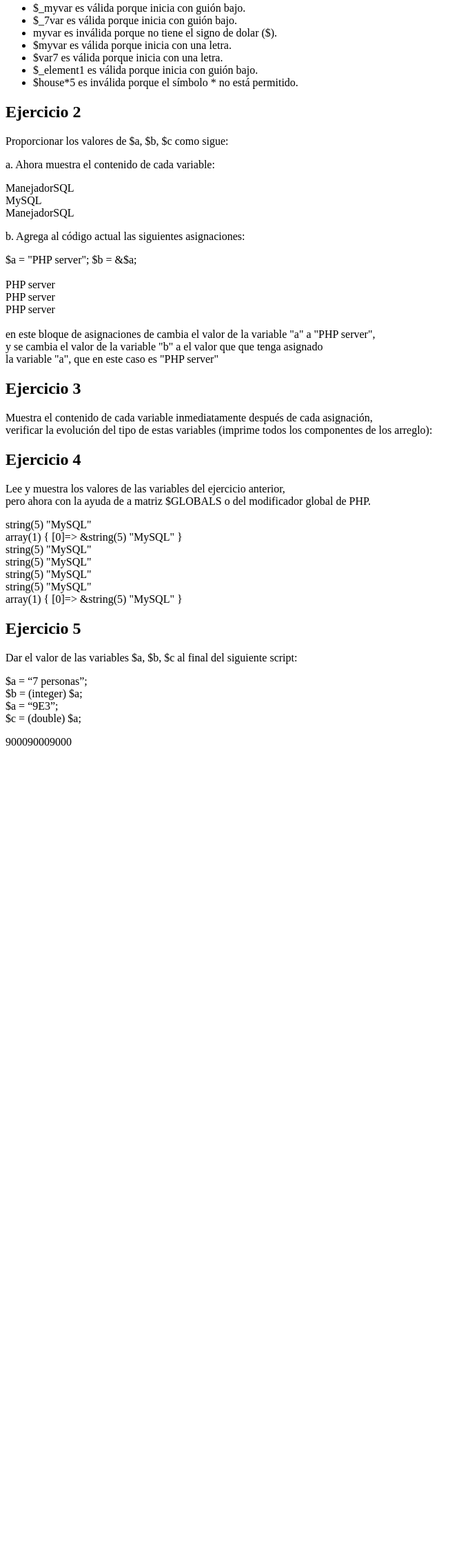
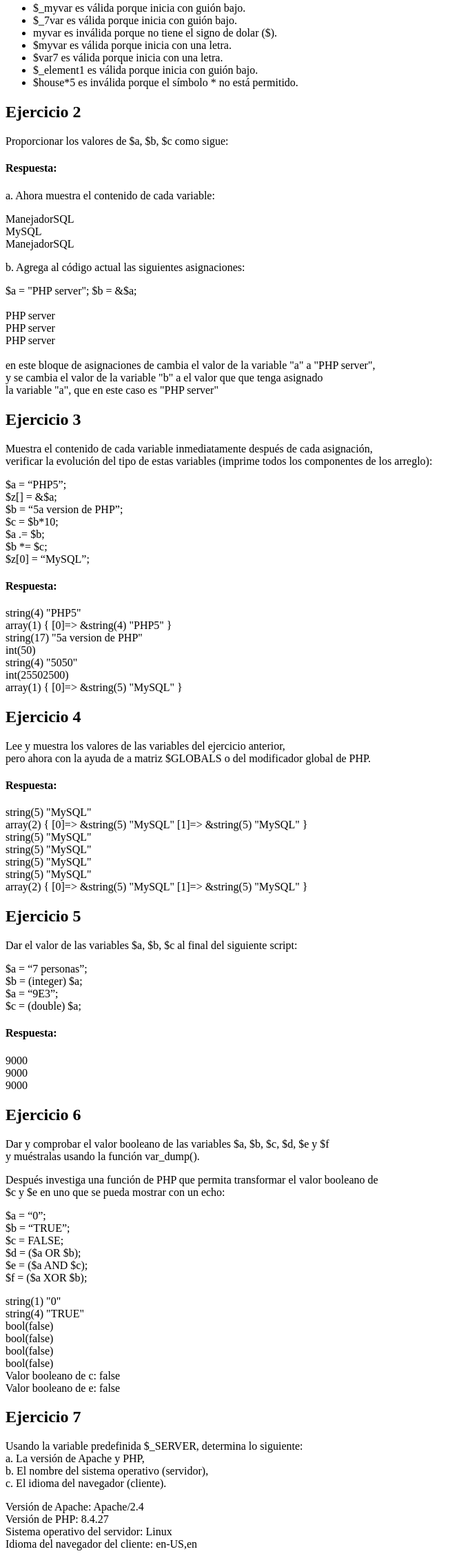
Before and after one commit to Tiagogoco/tecweb_copia, a PHP site: page / in a window 1280 px wide. Shown: the part 176-2432 px from the top of the page at 69% size, without its empty margins (0-682 px from the left). Before the commit the page ends 1257 px from the top, so only its background shows below. Run offline with PHP 8.4, Linux system fonts and the light colour scheme.

Commit message:
Ejercicio 6 y 7

```diff
--- a/practicas/p04/index.php
+++ b/practicas/p04/index.php
@@ -33,6 +33,7 @@
     <h2>Ejercicio 2</h2>
     <p>Proporcionar los valores de $a, $b, $c como sigue:</p>
     <?php
+        echo '<h4>Respuesta:</h4>';
         $a = "ManejadorSQL";
         $b = 'MySQL';
         $c = &$a;
@@ -57,33 +58,44 @@
         verificar la evolución del tipo de estas variables (imprime todos los componentes de los
         arreglo):
     </p>
+    <p>
+        $a = “PHP5”; <br>
+        $z[] = &$a; <br>
+        $b = “5a version de PHP”; <br>
+        $c = $b*10; <br>
+        $a .= $b; <br>
+        $b *= $c; <br>
+        $z[0] = “MySQL”; <br>
+    </p>
     <?php
-        // $a = "PHP5";
-        // var_dump($a);
-        // echo '<br>';
-        // $z[] = &$a;
-        // var_dump($z);
-        // echo '<br>';
-        // $b = "5a version de PHP";
-        // var_dump($b);
-        // echo '<br>';
-        // $c = $b*10;
-        // var_dump($c);
-        // echo '<br>';
-        // $a .= $b;
-        // var_dump($a);
-        // echo '<br>';
-        // $b *= $c;
-        // var_dump($b);
-        // echo '<br>';
-        // $z[0] = "MySQL";
-        // var_dump($z);
-        // echo '<br>';
+        echo '<h4>Respuesta:</h4>';
+        $a = "PHP5";
+        var_dump($a);
+        echo '<br>';
+        $z[] = &$a;
+        var_dump($z);
+        echo '<br>';
+        $b = "5a version de PHP";
+        var_dump($b);
+        echo '<br>';
+        $c = $b*10;
+        var_dump($c);
+        echo '<br>';
+        $a .= $b;
+        var_dump($a);
+        echo '<br>';
+        $b *= $c;
+        var_dump($b);
+        echo '<br>';
+        $z[0] = "MySQL";
+        var_dump($z);
+        echo '<br>';
     ?>
     <h2>Ejercicio 4</h2>
     <p>Lee y muestra los valores de las variables del ejercicio anterior,<br> pero ahora con la ayuda de
     a matriz $GLOBALS o del modificador global de PHP.</p>
     <?php
+            echo '<h4>Respuesta:</h4>';
             $a = "PHP5";
             $z[] = &$a;
             $b = "5a version de PHP";
@@ -116,14 +128,67 @@
     <p> Dar el valor de las variables $a, $b, $c al final del siguiente script: </p>
     <p>$a = “7 personas”; <br> $b = (integer) $a; <br>$a = “9E3”; <br> $c = (double) $a; <br></p>
     <?php
+    echo '<h4>Respuesta:</h4>';
     $a= "7 personas";
     $b = (integer) $a;
     $a = "9E3";
-    $c = (double) $a;
-    echo $a;
-    echo $b;
-    echo $c;
+    $c = (double)$a;
+    echo $a .'<br>';
+    echo $b .'<br>';
+    echo $c .'<br>';
 
+    ?>
+    <h2>Ejercicio 6</h2>
+    <p>Dar y comprobar el valor booleano de las variables $a, $b, $c, $d, $e y $f  <br> y muéstralas
+    usando la función var_dump(<datos>).</p>
+    <p>Después investiga una función de PHP que permita transformar el valor booleano de <br> $c y $e
+    en uno que se pueda mostrar con un echo:</p>
+    <p>$a = “0”;<br>
+        $b = “TRUE”; <br>
+        $c = FALSE; <br>
+        $d = ($a OR $b); <br>
+        $e = ($a AND $c); <br>
+        $f = ($a XOR $b); <br>
+    </p>
+    <?php
+        $a = "0";
+        var_dump($a);
+        echo '<br>';
+        $b = "TRUE";
+        var_dump($b);
+        echo '<br>';
+        $c = FALSE;
+        var_dump($c);
+        echo '<br>';
+        $d = ($a OR $b);
+        var_dump($d);
+        echo '<br>';
+        $e = ($a AND $c);
+        var_dump($e);
+        echo '<br>';
+        $f = ($a XOR $b);
+        var_dump($f);
+        echo '<br>';
+        echo "Valor booleano de c: " . var_export($c, true) . "<br>";
+        echo "Valor booleano de e: " . var_export($e, true) . "<br>";
+
+    ?>
+    <h2>Ejercicio 7</h2>
+    <p> Usando la variable predefinida $_SERVER, determina lo siguiente: <br>
+        a. La versión de Apache y PHP, <br>
+        b. El nombre del sistema operativo (servidor), <br>
+        c. El idioma del navegador (cliente). <br>
+    </p>
+    <?php
+        // a. Versión de Apache y PHP
+        echo "Versión de Apache: " . $_SERVER['SERVER_SOFTWARE'] . "<br>";
+        echo "Versión de PHP: " . phpversion() . "<br>";
+
+        // b. Nombre del sistema operativo (servidor)
+        echo "Sistema operativo del servidor: " . PHP_OS . "<br>";
+
+        // c. Idioma del navegador (cliente)
+        echo "Idioma del navegador del cliente: " . $_SERVER['HTTP_ACCEPT_LANGUAGE'] . "<br>";
     ?>
 
 </body>
```
